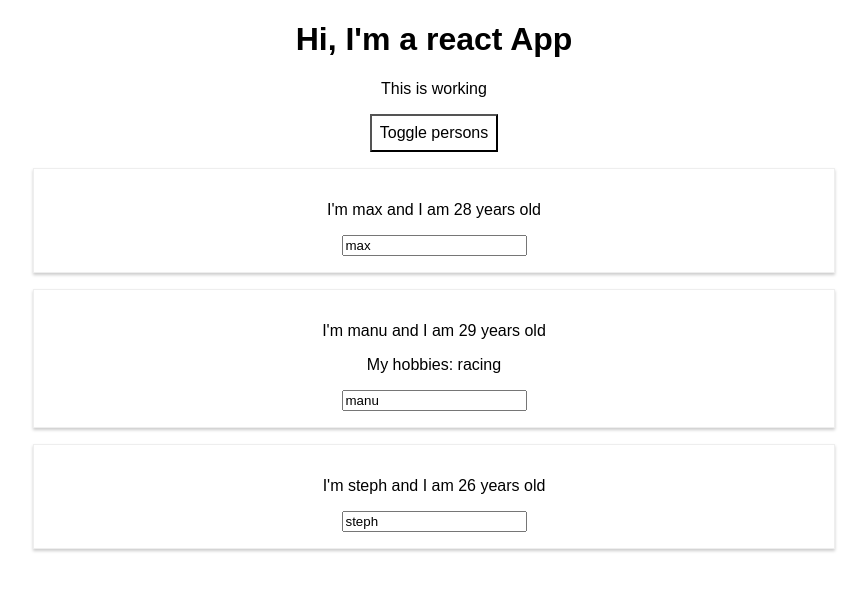
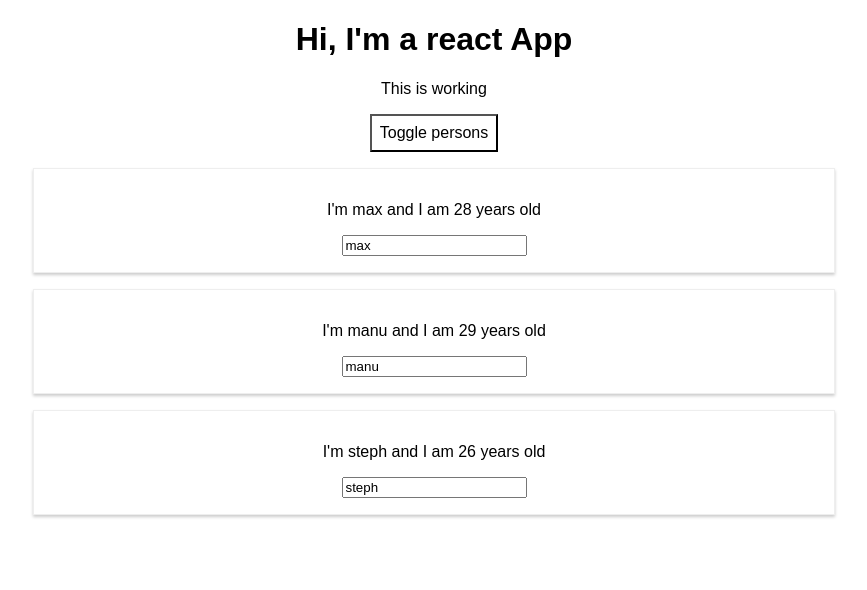
Before and after one commit to vnctwong/RCG, a React (Create React App) app in the folder 3.26/: page / in a window 1280 px wide. Both pictures are taken after a click on the button "Toggle persons". Shown: the top 590 px of the page, without its empty margins (206-1073 px from the left). Built offline with nearby package versions, Linux system fonts and the light colour scheme.

Commit message:
outputting lists - can use this.state.map(el => { return <jsx data ={el.data} />)}

```diff
--- a/3.26/src/App.js
+++ b/3.26/src/App.js
@@ -55,24 +55,13 @@
     if (this.state.showPersons) {
       persons = (
         <div>
-          <Person
-            name={this.state.persons[0].name}
-            age={this.state.persons[0].age}
-          />
-          <Person
-            name={this.state.persons[1].name}
-            age={this.state.persons[1].age}
-            click={this.switchNameHandler.bind(this, 'max!')}
-            changed={this.nameChangedHandler}
-          >
-            My hobbies: racing
-        </Person>
-          <Person
-            name={this.state.persons[2].name}
-            age={this.state.persons[2].age}
-          />
+          {this.state.persons.map(person => {
+            return <Person
+              name={person.name}
+              age={person.age} />
+          })}
         </div>
-      )
+      );
     }
 
     return (
```
